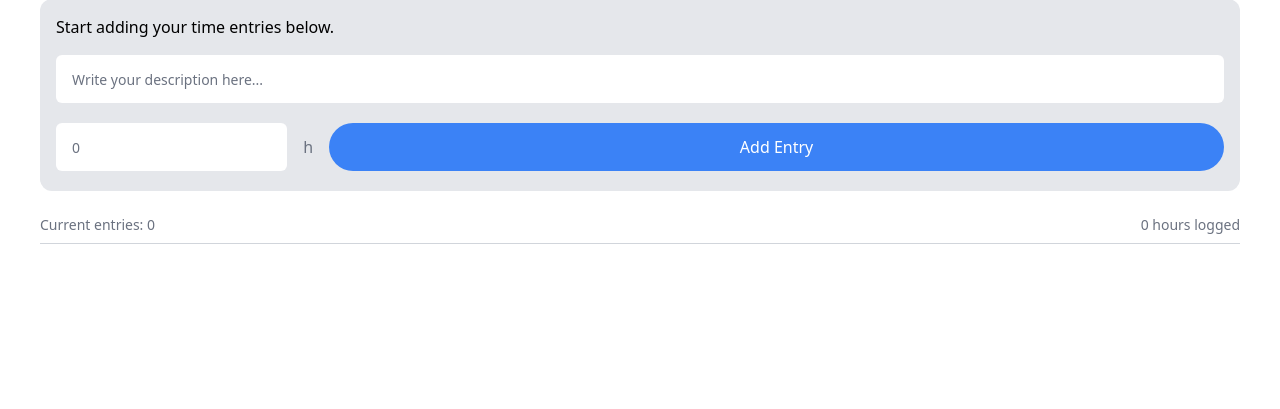
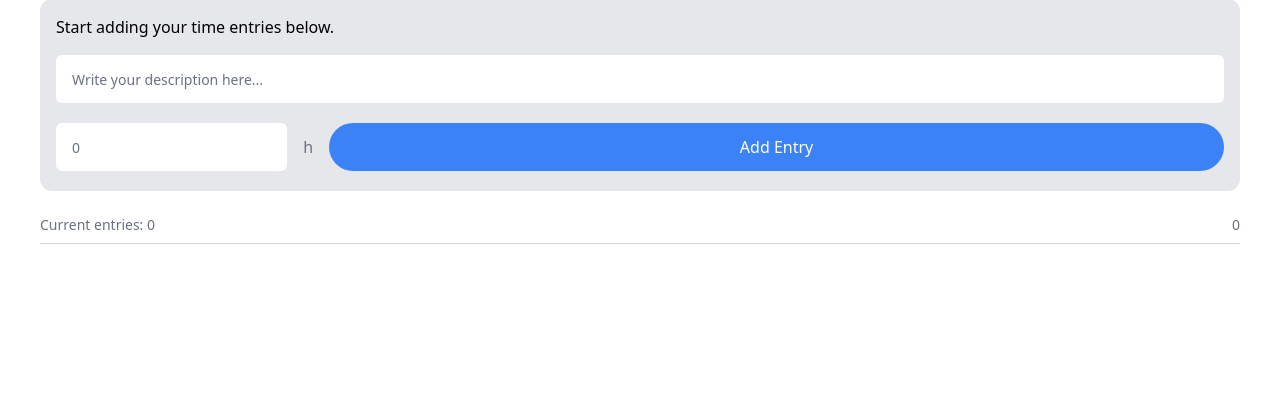
Before and after one commit to mirceamesesan/daily-code, a Flask app: page / in a window 1280 px wide. Shown: the part 73-482 px from the top of the page. Run offline with Flask 3, Linux system fonts and the light colour scheme; data that the repository does not hold is empty; style sheets or scripts are compiled from the project's sources.

Commit message:
formating...

```diff
--- a/src/d_02.py
+++ b/src/d_02.py
@@ -5,7 +5,11 @@
 app = FastAPI()
 
 db_time_entries = [
-    {"id": 1, "description": "Meeting with the team", "duration": "10.44"},
+    {
+        "id": 1,
+        "description": "Meeting with the team",
+        "duration": "10.44"
+    },
     {
         "id": 2,
         "description": "Modelling 375Street with materials and textures to be included later",
--- a/src/templates/home.html
+++ b/src/templates/home.html
@@ -43,7 +43,7 @@
      <div class="flex flex-col">
         <div class="div-header flex justify-between text-sm text-gray-500 border-b-[1px] border-gray-300 py-2">
             <p>Current entries: {{ entries|count }}</p>
-            <p>{{ total_duration }} hours logged</p>
+            <p>{{ total_duration }} </p>
         </div>
 
         {% for entry in entries %}
```
